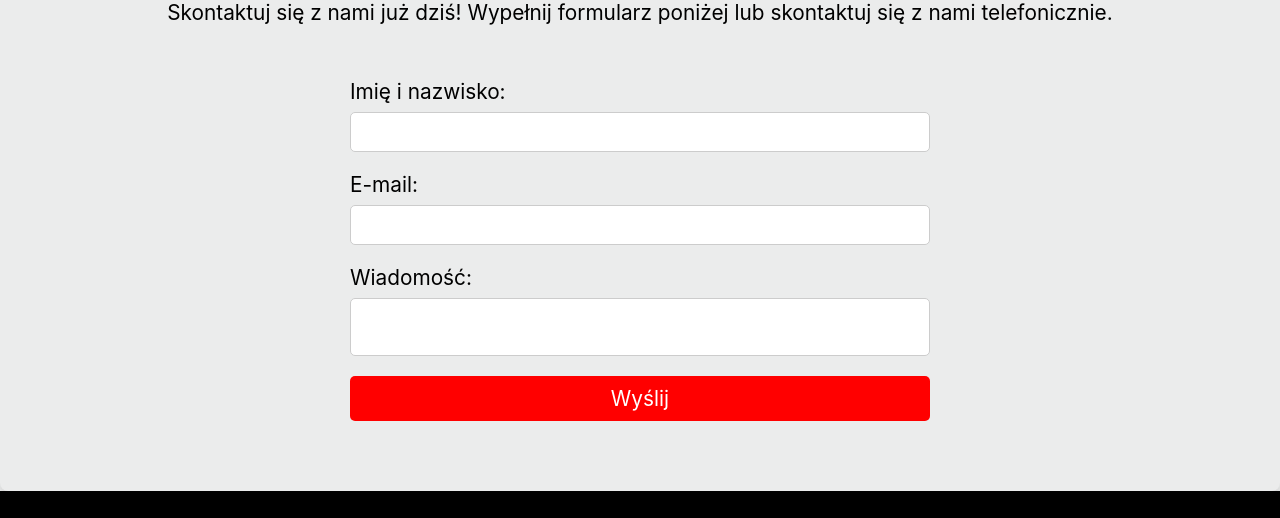
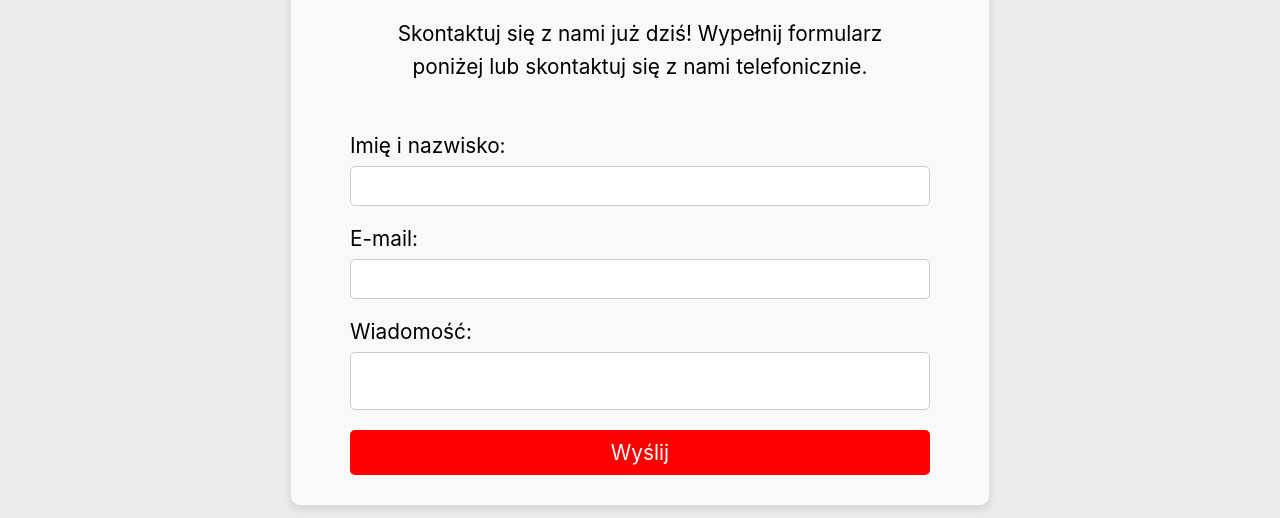
Before and after one commit to MarcelR00/finalwypo, a plain HTML site: page contact.html in a window 1280 px wide. Shown: the part 429-947 px from the top of the page. Drawn offline with Linux system fonts and the light colour scheme.

Commit message:
Update style-contact.css

```diff
--- a/style-contact.css
+++ b/style-contact.css
@@ -29,6 +29,16 @@ textarea {
 }
 
 /* Formularz */
+.contact-form {
+  background-color: #f9f9f9; /* Jasne tło dla wyróżnienia */
+  padding: 20px; /* Większe odstępy wewnętrzne */
+  border: 1px solid #ddd; /* Subtelne obramowanie */
+  border-radius: 10px; /* Zaokrąglone rogi */
+  box-shadow: 0 4px 8px rgba(0, 0, 0, 0.1); /* Efekt cienia dla głębi */
+  max-width: 700px; /* Dostosowanie szerokości */
+  margin: 20px auto; /* Wycentrowanie formularza na stronie */
+}
+
 .contact-form form {
   max-width: 600px; /* Wypełnij szerokość rodzica */
   padding: 10px; /* Dodaj wewnętrzne odstępy */
```
